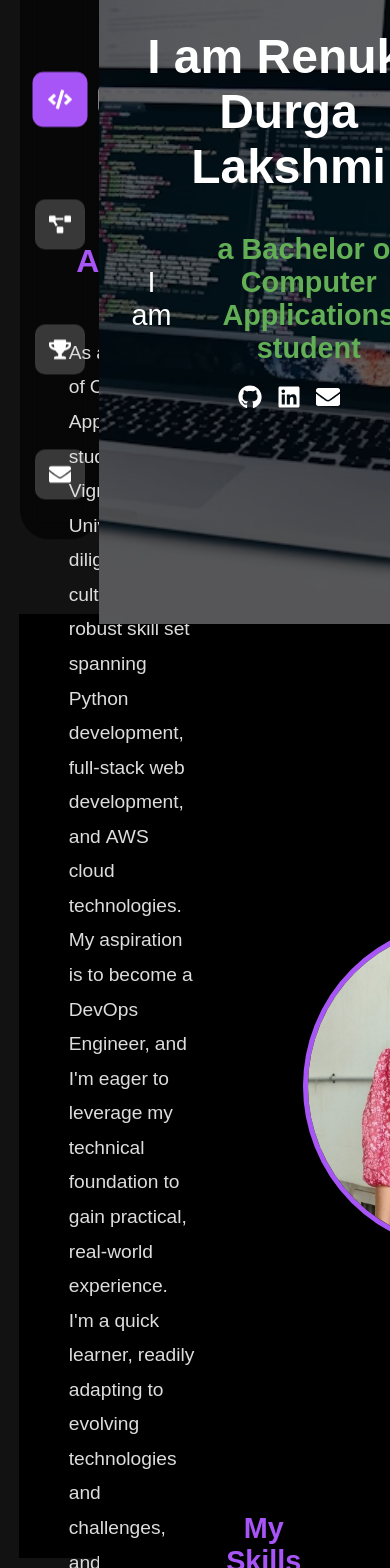
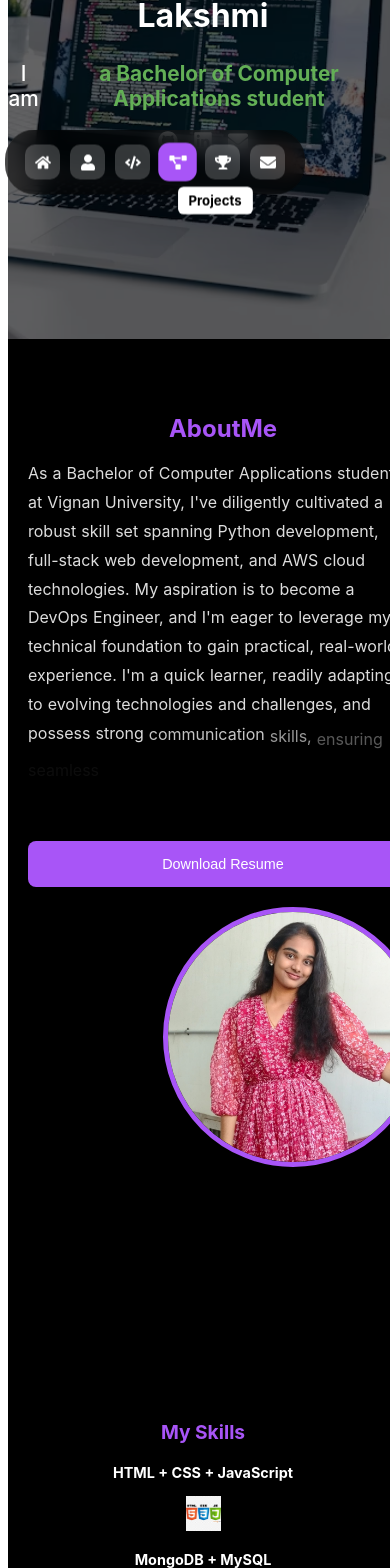
Before and after one commit to RenukaChowdary96/Portfolio, a React (Create React App) app: page / in a window 390 px wide. Shown: the part 260-1828 px from the top of the page. Built offline with nearby package versions, Linux system fonts and the light colour scheme.

Commit message:
making it responsive

```diff
--- a/src/styles/About.css
+++ b/src/styles/About.css
@@ -9,6 +9,7 @@
     color: white;
     width: 100vw; /* Ensure full width */
     min-height: 100vh; /* Ensure full height */
+    flex-direction: row; /* Default layout for larger screens */
 }
 
 /* Flexbox for content layout */
@@ -83,12 +84,45 @@
 .about-image img:hover {
     transform: scale(1.05);
 }
-.about-image img {
-    width: 320px;
-    height: 320px;
-    object-fit: cover;
-    border-radius: 50%;
-    border: 5px solid #a855f7;
-    transition: transform 0.3s ease-in-out;
-    margin-right: 185px; /* Moves image slightly right */
+
+/* Adjustments for smaller screens */
+@media only screen and (max-width: 768px) {
+    .about-container {
+        flex-direction: column; /* Stack content vertically on small screens */
+        padding: 20px; /* Less padding for small screens */
+    }
+
+    .about-content {
+        flex-direction: column; /* Stack content vertically */
+        gap: 20px; /* Reduce gap */
+    }
+
+    .about-text {
+        text-align: center; /* Center align text for better look on small screens */
+    }
+
+    .about-image img {
+        width: 250px; /* Smaller image on mobile */
+        height: 250px; /* Smaller image on mobile */
+    }
+
+    .resume-btn {
+        width: 100%; /* Full width button on mobile */
+        padding: 15px; /* Larger padding for mobile button */
+    }
 }
+
+/* Adjustments for extra small screens (phones in portrait mode) */
+@media only screen and (max-width: 480px) {
+    .about-title {
+        font-size: 1.5rem; /* Smaller title for small screens */
+    }
+
+    .intro-text {
+        font-size: 1rem; /* Smaller text on mobile */
+    }
+
+    .resume-btn {
+        font-size: 0.9rem; /* Smaller font size for mobile button */
+    }
+}
--- a/src/styles/Achievements.css
+++ b/src/styles/Achievements.css
@@ -4,7 +4,6 @@
   flex-direction: column;
   align-items: center;
   justify-content: center;
-
   background: #000; /* Dark background */
   padding: 50px;
   color: white;
@@ -33,6 +32,7 @@
   display: flex;
   justify-content: center;
   gap: 20px;
+  flex-wrap: wrap; /* Allow wrapping on small screens */
 }
 
 /* Achievement Box */
@@ -130,28 +130,51 @@
   border-radius: 5px;
 }
 
-/* Responsive */
+/* Responsive Adjustments */
+
+/* For tablets and small screens under 768px */
 @media (max-width: 768px) {
   .achievements-row {
-    flex-direction: column;
+    flex-direction: column; /* Stack boxes vertically */
     align-items: center;
   }
-}
-/* More Info Button */
-.more-info {
-  margin-top: 20px;
+
+  .achievement-box {
+    width: 80%; /* Make boxes take more space */
+    max-width: 350px; /* Limit width on smaller screens */
+    margin-bottom: 20px; /* Add some space between the boxes */
+  }
+
+  .achievements-header {
+    font-size: 1.8rem; /* Slightly smaller header on small screens */
+  }
+
+  .more-info-button {
+    font-size: 14px; /* Smaller font size for button */
+  }
 }
 
-.more-info-button {
-  background: #f5a623;
-  color: black;
-  padding: 10px 20px;
-  text-decoration: none;
-  font-weight: bold;
-  border-radius: 5px;
-  transition: 0.3s;
+/* For very small screens like mobile phones under 480px */
+@media (max-width: 480px) {
+  .achievements-header {
+    font-size: 1.5rem; /* Smaller header text for small screens */
+  }
+
+  .achievement-box {
+    width: 90%; /* Take up almost full width */
+    max-width: 300px; /* Adjust max width */
+  }
+
+  .more-info-button {
+    font-size: 12px; /* Even smaller button text */
+    padding: 8px 15px; /* Adjust padding */
+  }
+
+  .modal-content {
+    width: 90%; /* Modal content becomes more narrow */
+  }
+
+  .modal-image {
+    max-width: 100%; /* Ensure images fit smaller screens */
+  }
 }
-
-.more-info-button:hover {
-  background: gold;
-}
--- a/src/styles/App.css
+++ b/src/styles/App.css
@@ -1,12 +1,17 @@
 .app {
   display: flex;
+  flex-direction: row; /* Default layout */
 }
 
+/* Content Section */
 .content {
-    margin-left: 200px;
+  margin-left: 200px; /* Desktop spacing */
   padding: 20px;
   width: 100%;
+  transition: all 0.3s ease-in-out;
 }
+
+/* Variables for Dark/Light Mode */
 :root {
   --bg-light: #ffffff;
   --text-light: #000000;
@@ -25,6 +30,7 @@
   color: var(--text-dark);
 }
 
+/* Dark Mode Toggle Button */
 .dark-mode-toggle {
   position: fixed;
   top: 20px;
@@ -39,36 +45,41 @@
 body.dark-mode .dark-mode-toggle {
   color: var(--text-dark);
 }
+
+/* Responsive Adjustments */
+@media (max-width: 1024px) {
   .content {
-    margin-left: 250px; /* Same as sidebar width */
-    padding: 20px;
+      margin-left: 150px; /* Reduce margin for tablets */
+      padding: 15px;
+  }
 }
 
-  body {
-    background-color: #121212; /* Dark background */
-    color: white;
-    margin: 0;
-    padding: 0;
-    font-family: "Poppins", sans-serif;
-  }
-  html {
-    scroll-behavior: smooth;
+@media (max-width: 768px) {
+  .app {
+      flex-direction: column; /* Stack content vertically */
   }
 
   .content {
+      margin-left: 0; /* Remove left margin */
       width: 100%;
+      padding: 10px;
   }
 
-  section {
-    height: 100vh; /* Each section takes full screen height */
-    display: flex;
-    align-items: center;
-    justify-content: center;
-    padding: 20px;
+  .dark-mode-toggle {
+      top: 10px;
+      right: 10px;
+      font-size: 20px; /* Slightly smaller button */
+  }
 }
 
+@media (max-width: 480px) {
   .content {
-    margin-left: 15%;  /* Moves content 5% to the left */
-    width: 95%;  /* Increase width to take more screen space */
-    transition: all 0.3s ease-in-out;  /* Smooth transition */
+      padding: 8px;
   }
+
+  .dark-mode-toggle {
+      top: 5px;
+      right: 5px;
+      font-size: 18px;
+  }
+}
--- a/src/styles/Contact.css
+++ b/src/styles/Contact.css
@@ -99,3 +99,71 @@ button:hover {
   font-size: 1rem;
   color: white;
 }
+
+/* Mobile Responsiveness */
+
+/* For tablets and small screens under 768px */
+@media (max-width: 768px) {
+  h2 {
+    font-size: 1.5rem; /* Slightly smaller heading */
+  }
+
+  /* Form adjustments */
+  form {
+    max-width: 90%; /* Adjust form width to fit smaller screens */
+  }
+
+  input, textarea {
+    font-size: 0.9rem; /* Slightly smaller font size for inputs */
+  }
+
+  button {
+    font-size: 0.9rem; /* Adjust button text size */
+    padding: 8px 18px; /* Adjust padding */
+  }
+
+  .contact-icons {
+    flex-direction: column; /* Stack icons vertically */
+    gap: 10px; /* Reduced gap between icons */
+  }
+
+  .icon {
+    font-size: 1.8rem; /* Smaller icon size on mobile */
+  }
+
+  .contact-text p {
+    font-size: 0.9rem; /* Adjust text size below icons */
+  }
+}
+
+/* For very small screens under 480px */
+@media (max-width: 480px) {
+  h2 {
+    font-size: 1.2rem; /* Smaller heading for mobile */
+  }
+
+  form {
+    padding: 10px; /* Add some padding to the form for spacing */
+  }
+
+  input, textarea {
+    font-size: 0.85rem; /* Reduce font size further */
+  }
+
+  button {
+    font-size: 0.85rem; /* Smaller button text */
+    padding: 8px 15px; /* Adjust padding */
+  }
+
+  .contact-icons {
+    gap: 8px; /* Reduce gap between icons on very small screens */
+  }
+
+  .icon {
+    font-size: 1.5rem; /* Further reduce icon size */
+  }
+
+  .contact-text p {
+    font-size: 0.8rem; /* Smaller font size for text under icons */
+  }
+}
--- a/src/styles/Home.css
+++ b/src/styles/Home.css
@@ -1,3 +1,4 @@
+/* Home Section */
 .home {
     position: relative;
     width: 100%;
@@ -9,8 +10,10 @@
     text-align: center;
     color: white;
     flex-direction: column;
+    overflow: hidden;
 }
 
+/* Overlay (Darkening the background) */
 .overlay {
     position: absolute;
     top: 0;
@@ -20,17 +23,20 @@
     background: rgba(0, 0, 0, 0.6);
 }
 
+/* Content inside the home section */
 .content {
     position: relative;
     z-index: 2;
 }
 
+/* Name Section */
 .name {
     font-size: 3rem;
     font-weight: bold;
     color: white;
 }
 
+/* Role Container Section */
 .role-container {
     font-size: 1.8rem;
     font-weight: 500;
@@ -50,7 +56,7 @@
     animation: colorChange 3s infinite alternate;
 }
 
-/* Animation to change colors dynamically */
+/* Animation for dynamic color change */
 @keyframes colorChange {
     0% { color: #a855f7; }
     33% { color: #f59e0b; }
@@ -78,7 +84,7 @@
     color: #a855f7;
 }
 
-/* Email Icon */
+/* Email Section */
 .email {
     display: flex;
     align-items: center;
@@ -93,25 +99,8 @@
     font-size: 22px;
     color: #a855f7;
 }
-.social-icons {
-    display: flex;
-    gap: 15px; /* Space between icons */
-    justify-content: center;
-    align-items: center;
-    margin-top: 20px;
-}
 
-.social-icons a {
-    font-size: 24px;
-    color: white;
-    transition: transform 0.2s ease-in-out;
-}
-
-.social-icons a:hover {
-    transform: scale(1.2);
-    color: #f59e0b; /* Yellow on hover */
-}
-/* Prevent unwanted horizontal scrolling */
+/* Prevent horizontal scrolling */
 html, body {
     margin: 0;
     padding: 0;
@@ -119,9 +108,58 @@ html, body {
     overflow-x: hidden; /* Stops horizontal movement */
 }
 
-/* Ensure sections don't extend beyond viewport width */
-.home {
-    width: 100vw; /* Ensure full width */
-    max-width: 100%; /* Prevents extra width */
-    overflow-x: hidden; /* Stops any horizontal scroll */
+/* Mobile Responsiveness */
+
+/* For devices under 768px */
+@media only screen and (max-width: 768px) {
+    .home {
+        height: 80vh; /* Reduce height for smaller screens */
+    }
+
+    .name {
+        font-size: 2.5rem; /* Adjust font size for mobile */
+    }
+
+    .role-container {
+        font-size: 1.5rem; /* Adjust font size for mobile */
+    }
+
+    .social-icons a {
+        font-size: 22px; /* Smaller icons */
+    }
+
+    .email {
+        font-size: 16px; /* Smaller text for email */
+    }
+
+    .email i {
+        font-size: 20px; /* Smaller email icon */
+    }
 }
+
+/* For devices under 480px */
+@media only screen and (max-width: 480px) {
+    .home {
+        height: 70vh; /* Adjust height for very small screens */
+    }
+
+    .name {
+        font-size: 2rem; /* Even smaller font for name */
+    }
+
+    .role-container {
+        font-size: 1.3rem; /* Adjust font size further for small screens */
+    }
+
+    .social-icons a {
+        font-size: 20px; /* Smaller icons */
+    }
+
+    .email {
+        font-size: 14px; /* Smaller email text */
+    }
+
+    .email i {
+        font-size: 18px; /* Smaller email icon */
+    }
+}
--- a/src/styles/Projects.css
+++ b/src/styles/Projects.css
@@ -1,3 +1,4 @@
+/* Projects Section */
 .projects {
   text-align: center;
   padding: 40px 40px;
@@ -10,7 +11,7 @@
   position: relative;
 }
 
-/* Projects Section */
+/* Projects Container */
 .projects-container {
   display: grid;
   grid-template-columns: repeat(auto-fit, minmax(320px, 1fr)); /* Responsive grid */
@@ -88,49 +89,6 @@
   transform: scale(1.1);
 }
 
-
-
-/* Achievements Section */
-.achievements-section {
-  min-height: 500px; /* Adjust height as needed */
-  margin-top: 100px; /* Space to prevent overlap */
-  padding-top: 20px;
-  position: relative;
-  z-index: 1;
-}
-
-/* Skills Section */
-.skills {
-  min-height: 100vh;
-  padding-bottom: 150px; /* Adjusted space */
-}
-/* Icons */
-.github-icon,
-.live-link-icon {
-  font-size: 1.3rem;
-  transition: color 0.3s, transform 0.3s;
-}
-
-/* GitHub Icon */
-.github-icon {
-  color: gold;
-}
-
-.github-icon:hover {
-  color: #ffd700;
-  transform: scale(1.1);
-}
-
-/* Live Link Icon - Now Gold */
-.live-icon {
-  color: gold; /* Changed from teal to gold */
-}
-
-.live-icon:hover {
-  color: #ffd700;
-  transform: scale(1.1);
-}
-
 /* Add Space Between Icons */
 .project-links {
   display: flex;
@@ -138,8 +96,77 @@
   align-items: center;
 }
 
-
+/* Heading */
 .projects h1 {
   color: #a855f7;
   font-size: 2rem;
 }
+
+/* Mobile Responsiveness */
+
+/* For tablets and small screens under 768px */
+@media (max-width: 768px) {
+  .projects h1 {
+    font-size: 1.5rem; /* Adjust heading size for mobile */
+  }
+
+  /* Adjust the grid layout */
+  .projects-container {
+    grid-template-columns: repeat(auto-fit, minmax(250px, 1fr)); /* Fewer cards in each row */
+    padding: 0 3vw; /* Add some padding */
+  }
+
+  .project-card {
+    max-width: 100%; /* Ensure the cards fill the container */
+    padding: 12px; /* Reduced padding for small screens */
+  }
+
+  .project-image {
+    height: 130px; /* Adjust image size for mobile */
+  }
+
+  .project-title {
+    font-size: 0.9rem; /* Slightly smaller title on mobile */
+  }
+
+  .github-icon,
+  .live-link-icon {
+    font-size: 1.1rem; /* Reduce icon size for mobile */
+  }
+}
+
+/* For very small screens under 480px */
+@media (max-width: 480px) {
+  .projects h1 {
+    font-size: 1.2rem; /* Further adjust heading size */
+  }
+
+  /* Adjust grid layout for very small screens */
+  .projects-container {
+    grid-template-columns: 1fr; /* Only one project per row */
+    padding: 0 2vw; /* Add smaller padding */
+  }
+
+  .project-card {
+    max-width: 100%; /* Ensure the card fits fully */
+    padding: 10px; /* Further reduce padding */
+  }
+
+  .project-image {
+    height: 120px; /* Further reduce image size */
+  }
+
+  .project-title {
+    font-size: 0.8rem; /* Further reduce font size */
+  }
+
+  .github-icon,
+  .live-link-icon {
+    font-size: 1rem; /* Even smaller icon size */
+  }
+
+  .project-links {
+    flex-direction: column; /* Stack the icons vertically */
+    gap: 10px; /* Reduce gap between icons */
+  }
+}
--- a/src/styles/Sidebar.css
+++ b/src/styles/Sidebar.css
@@ -7,11 +7,12 @@
   background: rgba(0, 0, 0, 0.6);
   backdrop-filter: blur(10px);
   border-radius: 30px;
-  padding: 40px 15px; /* Increased padding for more spacing */
+  padding: 40px 15px; /* Increased padding for better spacing */
   display: flex;
   flex-direction: column;
-  justify-content: space-between; /* Distribute space evenly */
-  height: 80vh; /* Make sidebar taller */
+  justify-content: space-between;
+  height: 80vh; /* Keeps it taller */
+  z-index: 1000; /* Ensures it stays on top */
 }
 
 /* Sidebar List */
@@ -21,7 +22,7 @@
   margin: 0;
   display: flex;
   flex-direction: column;
-  justify-content: space-between; /* Spread items evenly */
+  justify-content: space-between;
   height: 100%;
 }
 
@@ -65,9 +66,58 @@
   transition: opacity 0.3s ease, transform 0.3s ease;
 }
 
-/* Show Text on Active/Hover */
+/* Show Text on Hover */
 .sidebar li:hover span,
 .sidebar li.active span {
   opacity: 1;
   transform: translateX(0);
 }
+
+/* Mobile Responsiveness */
+@media (max-width: 768px) {
+  .sidebar {
+    left: 10px; /* Move sidebar closer to the edge */
+    height: auto; /* Adjust height */
+    padding: 20px 10px; /* Reduce padding */
+  }
+
+  .sidebar ul {
+    flex-direction: row; /* Horizontal layout */
+    justify-content: center;
+    align-items: center;
+  }
+
+  .sidebar li {
+    width: 40px; /* Reduce size */
+    height: 40px;
+    font-size: 18px;
+    margin: 0 5px; /* Add spacing */
+  }
+
+  .sidebar li span {
+    position: absolute;
+    left: 50%;
+    top: 50px; /* Adjust text position */
+    transform: translateX(-50%);
+    white-space: nowrap;
+  }
+}
+
+/* Smallest Screens */
+@media (max-width: 480px) {
+  .sidebar {
+    left: 5px;
+    padding: 15px;
+  }
+
+  .sidebar li {
+    width: 35px;
+    height: 35px;
+    font-size: 16px;
+  }
+
+  .sidebar li span {
+    font-size: 12px;
+    top: 40px;
+  }
+}
--- a/src/styles/Skills.css
+++ b/src/styles/Skills.css
@@ -1,37 +1,40 @@
+/* Skills Container */
 .skills-container {
   display: flex;
   justify-content: center;
   align-items: center;
+  flex-direction: column; /* Stack items on small screens */
   height: 100vh;
-  width: 80vw;
+  width: 100vw; /* Ensure full width */
   background: black;
-  padding: 50px;
+  padding: 50px 20px; /* Adjust padding for smaller screens */
   color: white;
   text-align: center;
   box-sizing: border-box;
-  width: 100vw; /* Ensure full width */
-  min-height: 100vh; /* Ensure full height */
+  min-height: 100vh;
 }
 
-
+/* Skills Content */
 .skills-content {
-  width: 50%;
+  width: 80%; /* Adjust width for responsiveness */
   display: flex;
   flex-direction: column;
   align-items: center;
-  margin-top: 70px;
-  padding-top: 70px;
+  margin-top: 50px;
+  padding-top: 50px;
 }
 
 h2 {
-  margin-bottom: 30px;
+  margin-bottom: 20px;
   font-size: 2rem;
 }
 
+/* Skills List */
 .skills {
   width: 100%;
 }
 
+/* Individual Skill */
 .skill {
   display: flex;
   flex-direction: column;
@@ -47,6 +50,7 @@ h2 {
   margin-bottom: 5px;
 }
 
+/* Progress Bar Container */
 .progress-container {
   display: flex;
   align-items: center;
@@ -54,6 +58,7 @@ h2 {
   width: 100%;
 }
 
+/* Progress Bar */
 .progress {
   flex: 1;
   height: 10px;
@@ -68,9 +73,12 @@ h2 {
   border-radius: 5px;
 }
 
+/* Skill Logos */
 .skill-logos {
   display: flex;
   gap: 10px;
+  flex-wrap: wrap; /* Ensure proper alignment on smaller screens */
+  justify-content: center; /* Center icons on mobile */
 }
 
 .skill-logo {
@@ -78,9 +86,61 @@ h2 {
   height: 40px;
 }
 
+/* Colors for Skills */
 .frontend { background: #f7a541; }
 .database { background: #4db33d; }
 .php { background: #777bb4; }
 .aws { background: #ff9900; }
 .python { background: #3776ab; }
 .git { background: #f34f29; }
+
+/* Mobile Responsiveness */
+
+/* For tablets and screens under 768px */
+@media (max-width: 768px) {
+  .skills-container {
+    padding: 40px 20px; /* Reduce padding */
+  }
+
+  .skills-content {
+    width: 90%; /* Make content full width */
+  }
+
+  h2 {
+    font-size: 1.5rem; /* Reduce heading size */
+  }
+
+  .skill-name {
+    font-size: 1rem; /* Reduce font size */
+  }
+
+  .progress-container {
+    flex-direction: column; /* Stack elements */
+    align-items: center;
+  }
+
+  .progress {
+    width: 80%; /* Make progress bar smaller */
+    margin-top: 10px;
+  }
+}
+
+/* For very small screens under 480px */
+@media (max-width: 480px) {
+  h2 {
+    font-size: 1.3rem;
+  }
+
+  .skill-name {
+    font-size: 0.9rem;
+  }
+
+  .progress {
+    width: 100%;
+  }
+
+  .skill-logo {
+    width: 35px;
+    height: 35px;
+  }
+}
```
Also changed, not shown: 1 other file (tests, documents, lock files or other folders). Lines whose indentation alone changed are shown as unchanged.
